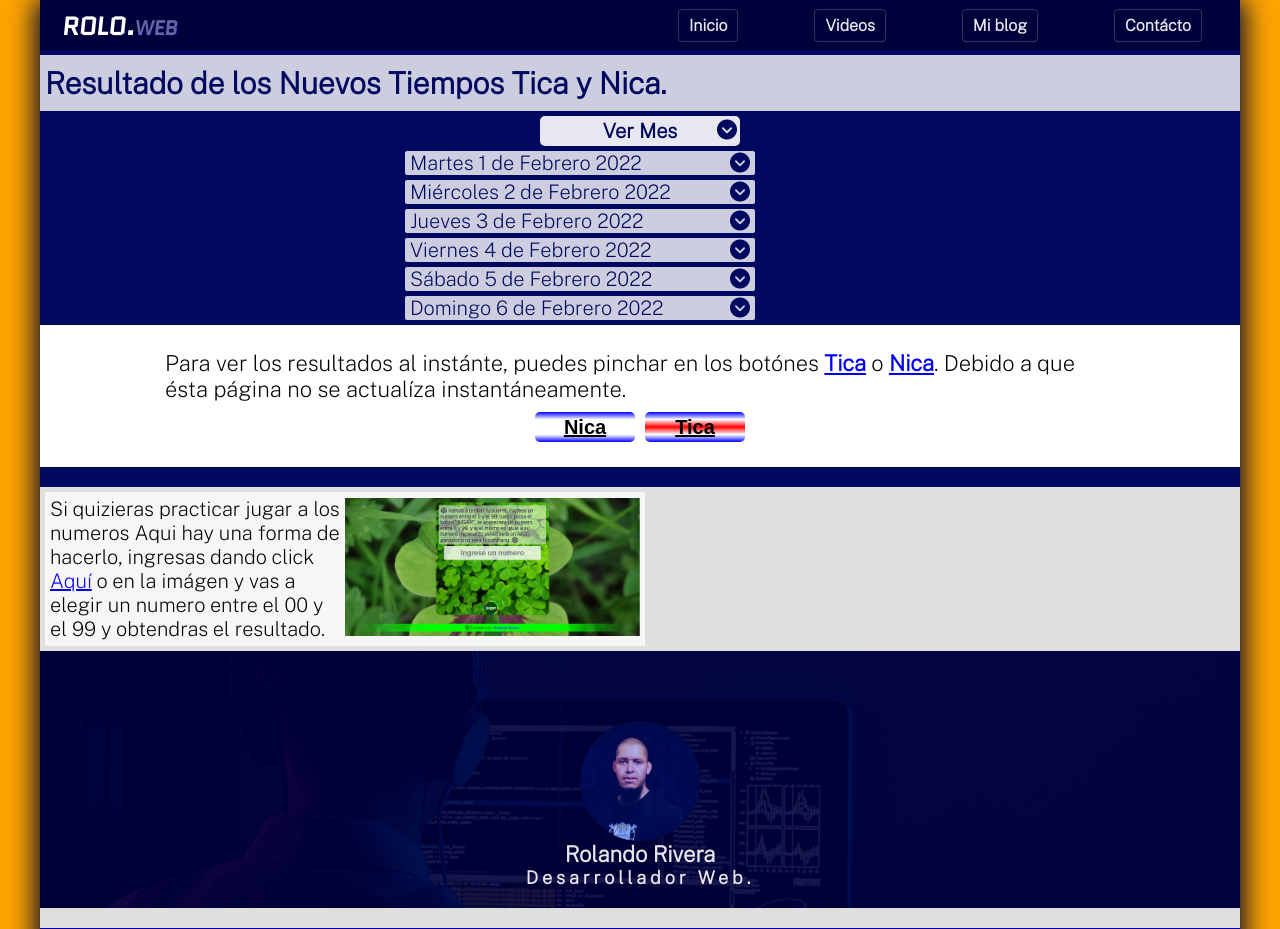
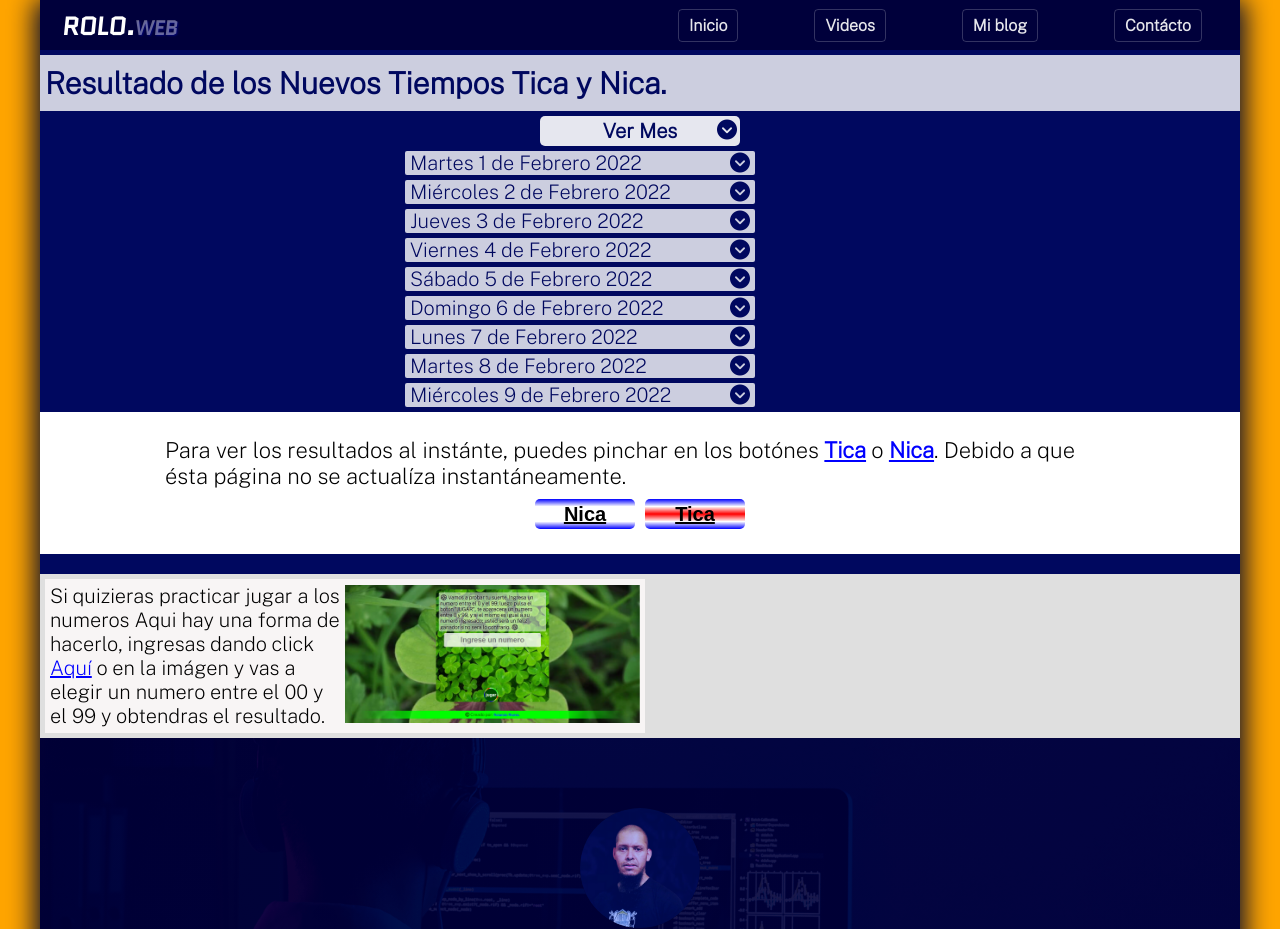
Before and after one commit to rolandoWe/roloweb, a PHP site: page /tiempos.php in a window 1280 px wide. Shown: the top 929 px of the page. Run offline with PHP 8.4, Linux system fonts and the light colour scheme; some libraries are stand-ins or nearby versions.

Commit message:
Add files via upload

```diff
--- a/tiemXmes/tiemFebrero2022.php
+++ b/tiemXmes/tiemFebrero2022.php
@@ -273,3 +273,138 @@
         </div>
 
 </div>
+<div class="grupo_datos febrero">
+        <p class="flecha">Lunes 7 de Febrero 2022<i class="fas fa-chevron-circle-down"></i></p>
+        <div class="datos">
+            <p>Nicaragua</p>
+            <table class="tabla">
+                <tr>
+                    <td>11 am</td>
+                    <td>Salió</td>
+                    <td>47</td>
+                </tr>
+                <tr>
+                    <td>3 pm</td>
+                    <td>Salió</td>
+                    <td>11</td>
+                </tr>
+                  <!-- <tr>
+                    <td>6 pm</td>
+                    <td>Salió</td>
+                    <td>96</td>
+                </tr>  -->
+                <tr>
+                    <td>9 pm</td>
+                    <td>Salió</td>
+                    <td>86</td>
+                </tr>
+            </table>
+            <p>Costa Rica</p>
+            <table class="tabla">
+               <tr>
+                   <td>1 pm</td>
+                   <td>Salió</td>
+                   <td>21</td>
+                   <td class="col_celda"> <span class="bola_B">Bola</span> </td>
+               </tr>
+               <tr>
+                   <td>7 pm</td>
+                   <td>Salió</td>
+                   <td>93</td>
+                   <td class="col_celda"> <span class="bola_B">Bola</span> </td>
+               </tr>
+
+            </table>
+        </div>
+
+</div>
+<div class="grupo_datos febrero">
+        <p class="flecha">Martes 8 de Febrero 2022<i class="fas fa-chevron-circle-down"></i></p>
+        <div class="datos">
+            <p>Nicaragua</p>
+            <table class="tabla">
+                <tr>
+                    <td>11 am</td>
+                    <td>Salió</td>
+                    <td>51</td>
+                </tr>
+                <tr>
+                    <td>3 pm</td>
+                    <td>Salió</td>
+                    <td>00</td>
+                </tr>
+                   <tr>
+                    <td>6 pm</td>
+                    <td>Salió</td>
+                    <td>79</td>
+                </tr>
+                <tr>
+                    <td>9 pm</td>
+                    <td>Salió</td>
+                    <td>86</td>
+                </tr>
+            </table>
+            <p>Costa Rica</p>
+            <table class="tabla">
+               <tr>
+                   <td>1 pm</td>
+                   <td>Salió</td>
+                   <td>93</td>
+                   <td class="col_celda"> <span class="bola_B">Bola</span> </td>
+               </tr>
+               <tr>
+                   <td>7 pm</td>
+                   <td>Salió</td>
+                   <td>83</td>
+                   <td class="col_celda"> <span class="bola_B">Bola</span> </td>
+               </tr>
+
+            </table>
+        </div>
+
+</div>
+<div class="grupo_datos febrero">
+        <p class="flecha">Miércoles 9 de Febrero 2022<i class="fas fa-chevron-circle-down"></i></p>
+        <div class="datos">
+            <p>Nicaragua</p>
+            <table class="tabla">
+                <tr>
+                    <td>11 am</td>
+                    <td>Salió</td>
+                    <td>04</td>
+                </tr>
+                <tr>
+                    <td>3 pm</td>
+                    <td>Salió</td>
+                    <td>92</td>
+                </tr>
+                   <!-- <tr>
+                    <td>6 pm</td>
+                    <td>Salió</td>
+                    <td>79</td>
+                </tr>   -->
+                <tr>
+                    <td>9 pm</td>
+                    <td>Salió</td>
+                    <td>71</td>
+                </tr>
+            </table>
+            <p>Costa Rica</p>
+            <table class="tabla">
+               <tr>
+                   <td>1 pm</td>
+                   <td>Salió</td>
+                   <td>65</td>
+                   <td class="col_celda"> <span class="bola_B">Bola</span> </td>
+               </tr>
+               <tr>
+                   <td>7 pm</td>
+                   <td>Salió</td>
+                   <td>99</td>
+                   <td class="col_celda"> <span class="bola_B">Bola</span> </td>
+               </tr>
+
+            </table>
+        </div>
+
+</div>
```
